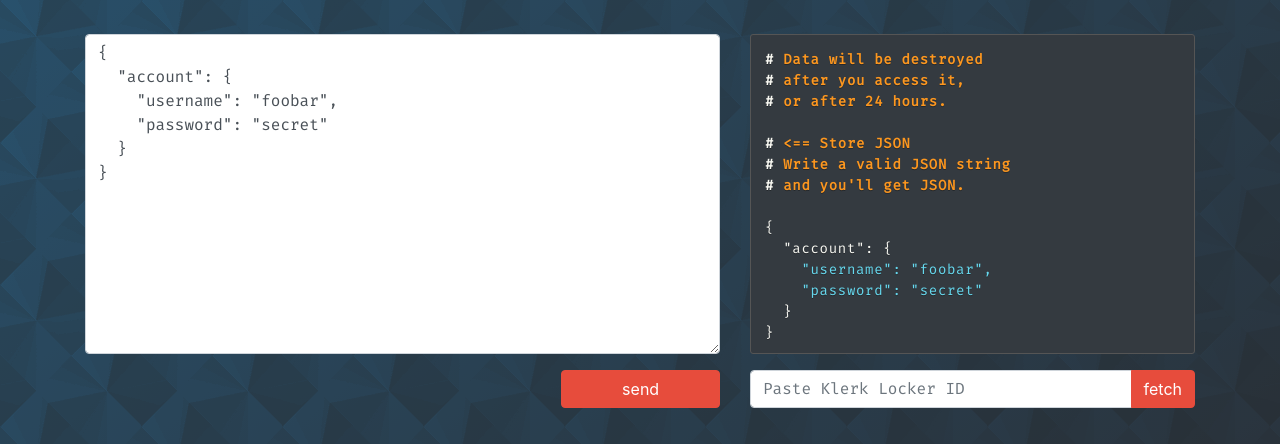
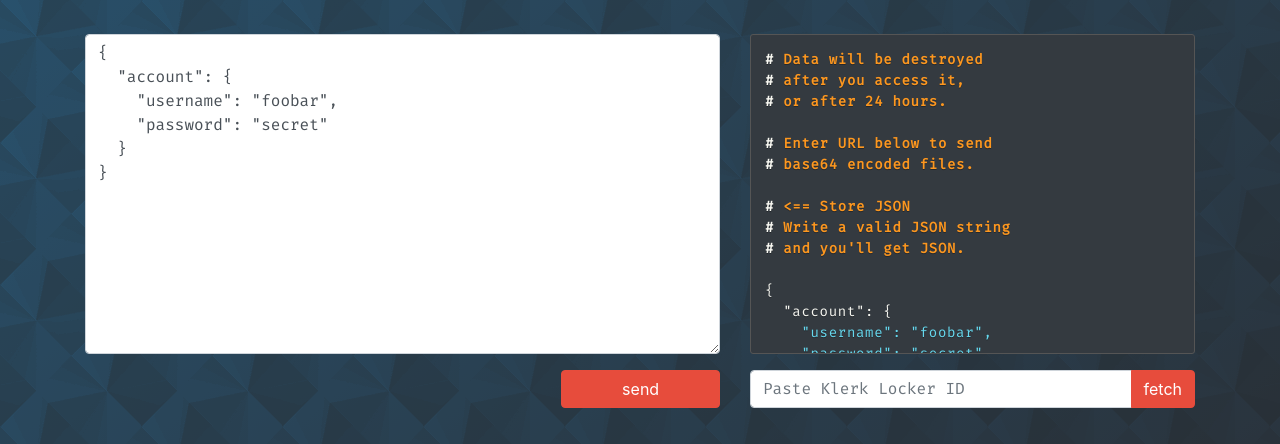
Before and after one commit to klerk-io/klerk.io, a website: page src/index.html in a window 1280 px wide. Shown: the part 356-800 px from the top of the page. Drawn offline with nearby package versions, Linux system fonts and the light colour scheme; files that its build step writes are made by us from their sources.

Commit message:
Mention URL input in code preview.

```diff
--- a/src/index.html
+++ b/src/index.html
@@ -60,6 +60,9 @@
 <pre><code class="language-markdown"># Data will be destroyed
 # after you access it,
 # or after 24 hours.
+
+# Enter URL below to send
+# base64 encoded files.
 
 # <== Store JSON
 # Write a valid JSON string
```
